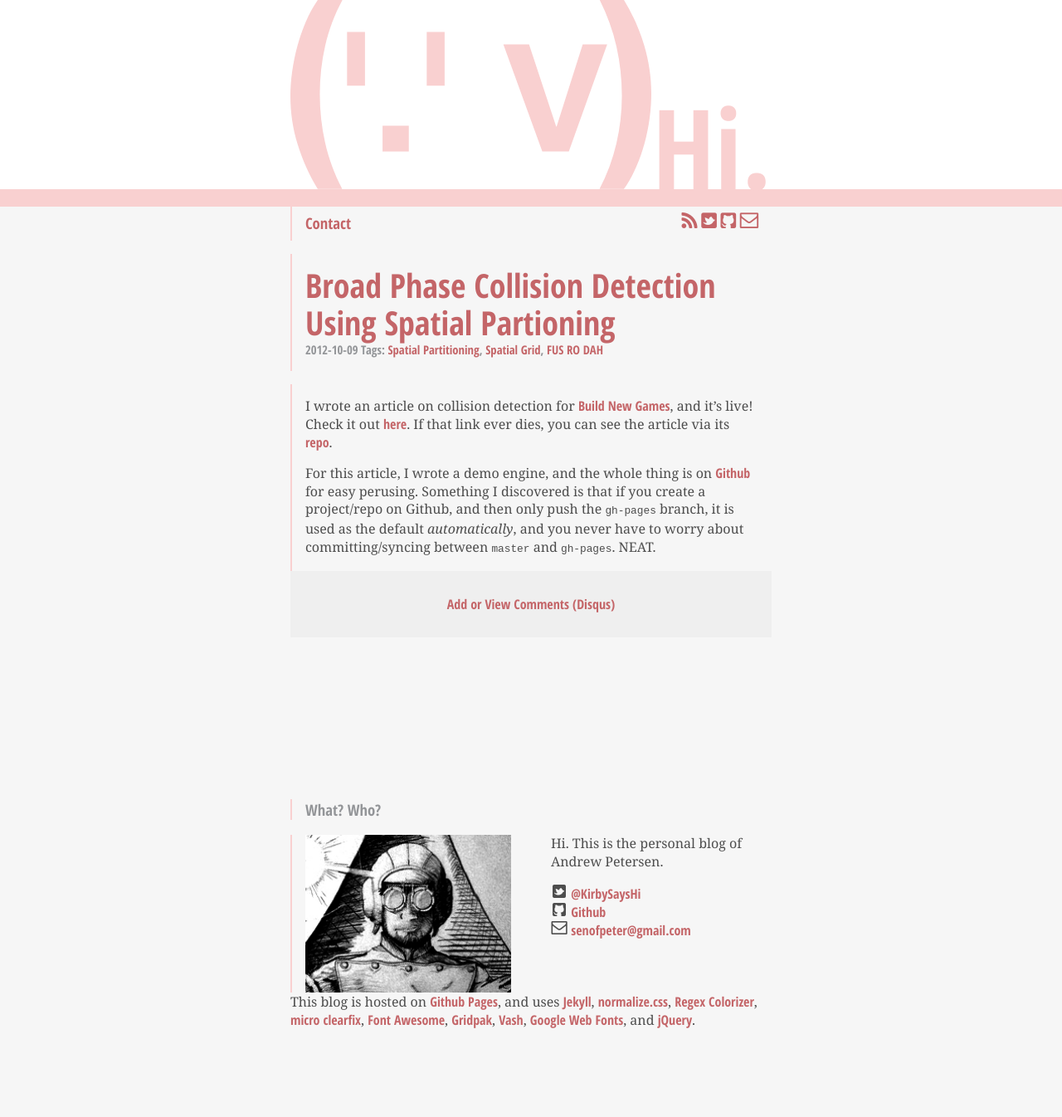
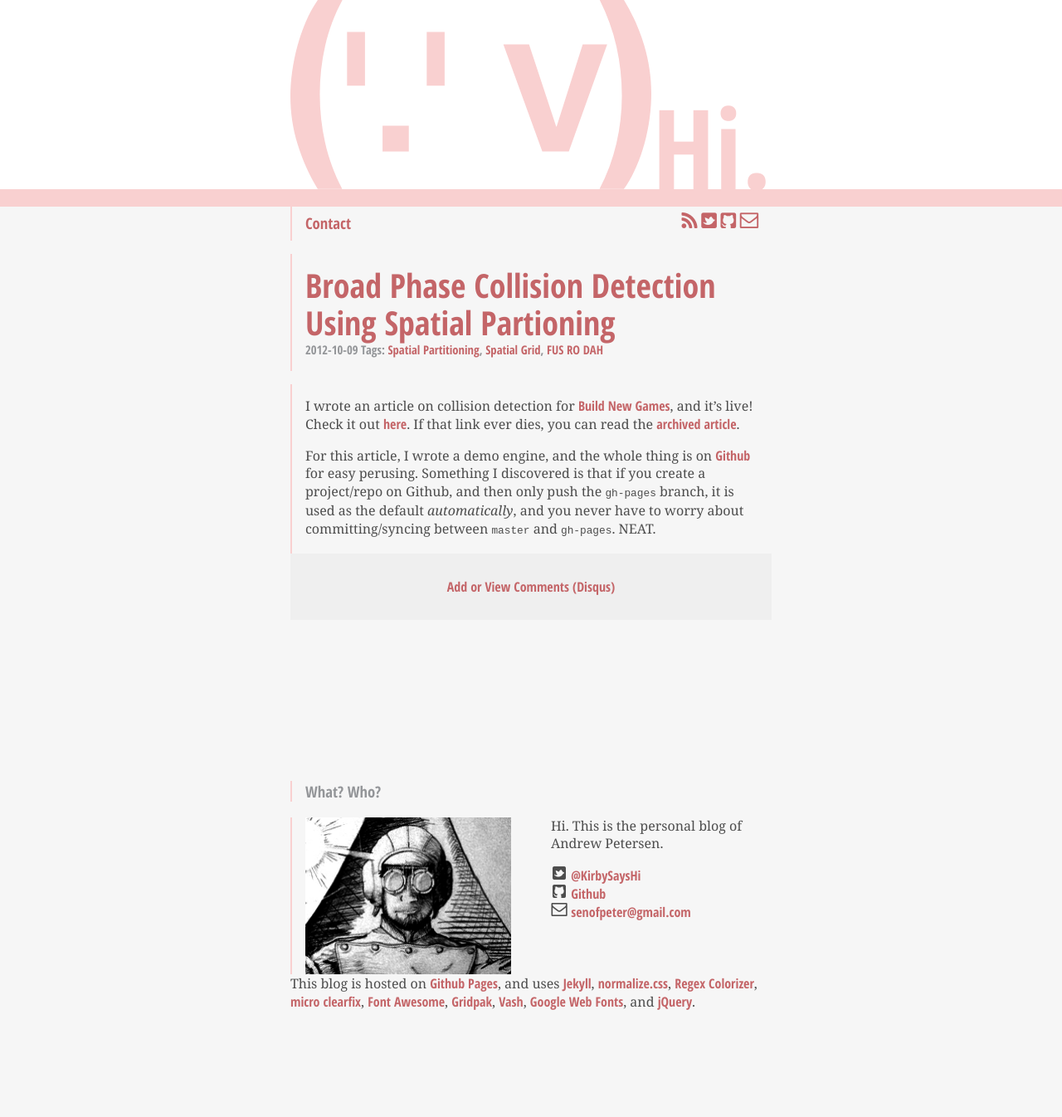
Before and after one commit to kirbysayshi/kirbysayshi.github.com, a Jekyll site: the page built from _posts/2012-10-09-build-new-games-broad-phase-collision-detection.md, in a window 1280 px wide. Shown: the whole page at 83% size. Built offline with Jekyll 4.4.1, drawn with Linux system fonts in a browser that asks for light colours; nearby versions of some CDN libraries; after the commit the page ends 1324 px from its top, so only the background shows below that.

```diff
--- a/_posts/2012-10-09-build-new-games-broad-phase-collision-detection.md
+++ b/_posts/2012-10-09-build-new-games-broad-phase-collision-detection.md
@@ -14,7 +14,7 @@
 
 ---
 
-I wrote an article on collision detection for [Build New Games][], and it's live! Check it out [here][]. If that link ever dies, you can see the article via its [repo][Github].
+I wrote an article on collision detection for [Build New Games][], and it's live! Check it out [here][]. If that link ever dies, you can read the [archived article](https://kirbysayshi.com/broad-phase-bng/broad-phase-collision-detection-using-spatial-partitioning.html).
 
 For this article, I wrote a demo engine, and the whole thing is on [Github][] for easy perusing. Something I discovered is that if you create a project/repo on Github, and then only push the `gh-pages` branch, it is used as the default _automatically_, and you never have to worry about committing/syncing between `master` and `gh-pages`. NEAT.
 
```
